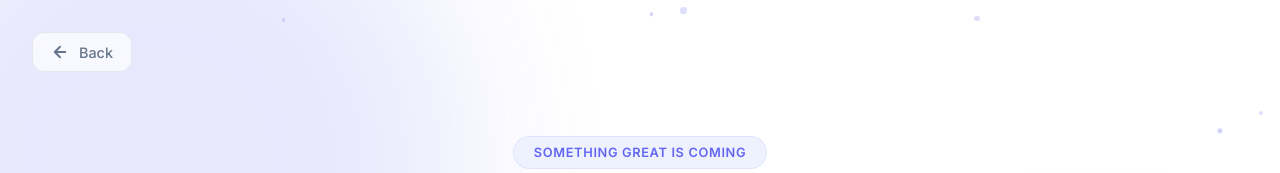
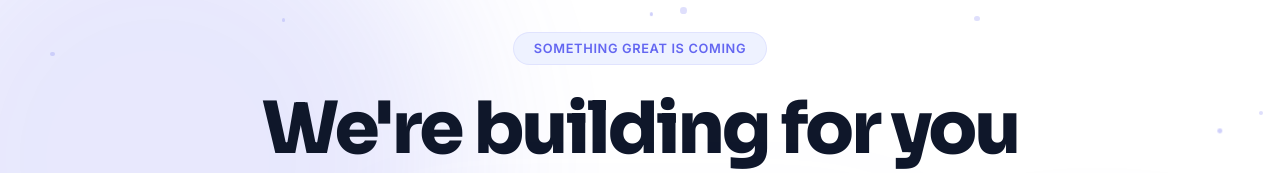
Before and after one commit to owsam22/under-construction-page, a plain HTML site: page index.html in a window 1280 px wide. Shown: the top 173 px of the page. Drawn offline with Linux system fonts and the light colour scheme.

Commit message:
back nutton removed

```diff
--- a/index.html
+++ b/index.html
@@ -97,44 +97,6 @@
             100% { transform: translate(100px, -100vh); opacity: 0; }
         }
 
-        /* --- NAVIGATION (Left) --- */
-        .nav-header {
-            width: 100%;
-            padding: 2rem;
-            display: flex;
-            justify-content: flex-start;
-            z-index: 100;
-            position: relative; /* Ensure z-index is effective */
-        }
-
-        .back-btn {
-            display: inline-flex;
-            align-items: center;
-            gap: 10px;
-            text-decoration: none;
-            color: var(--text-sub);
-            font-size: 0.9rem;
-            font-weight: 500;
-            padding: 10px 18px;
-            border-radius: 12px;
-            background: var(--glass);
-            backdrop-filter: blur(10px);
-            border: 1px solid var(--border);
-            transition: var(--transition);
-            cursor: pointer;
-        }
-
-        .back-btn:hover {
-            color: var(--primary);
-            border-color: var(--primary);
-            background: var(--primary-soft);
-            transform: translateX(4px);
-        }
-
-        .back-btn:active {
-            transform: scale(0.98);
-            background: var(--primary-soft);
-        }
 
         /* --- MAIN CONTENT --- */
         .page-wrapper {
@@ -280,7 +242,6 @@
         }
 
         @media (max-width: 600px) {
-            .nav-header { padding: 1.5rem; }
             .page-wrapper { padding: 2rem 1.5rem; }
             .footer-cta { width: 100%; justify-content: center; }
             .hero-image { max-height: 35vh; }
@@ -296,14 +257,7 @@
         <!-- Particles added via script -->
     </div>
 
-    <header class="nav-header">
-        <a href="https://github.com/owsam22" onclick="return handleBack(event)" class="back-btn" aria-label="Go back">
-            <svg width="18" height="18" viewBox="0 0 24 24" fill="none" stroke="currentColor" stroke-width="2.5" stroke-linecap="round" stroke-linejoin="round">
-                <path d="M19 12H5M12 19l-7-7 7-7"/>
-            </svg>
-            Back
-        </a>
-    </header>
+
 
     <main class="page-wrapper">
         <div class="status-badge" role="status">
@@ -359,28 +313,7 @@
       // Update year automatically
       document.getElementById('year').textContent = new Date().getFullYear();
 
-      // Robust Back Navigation
-      function handleBack(e) {
-        // Log to console for debugging (accessible via F12)
-        console.log('Back button clicked. Referrer:', document.referrer);
 
-        // 1. Prioritize going back to the referrer if it exists
-        if (document.referrer && document.referrer !== window.location.href) {
-          window.location.href = document.referrer;
-          if (e) e.preventDefault();
-          return false;
-        }
-
-        // 2. Try standard history behavior
-        if (window.history.length > 1) {
-          window.history.back();
-          if (e) e.preventDefault();
-          return false;
-        }
-
-        // 3. If no history or referrer, allow the default link (href="https://github.com/owsam22") to work
-        return true;
-      }
 
       // Create particles
       const container = document.getElementById('bg-container');
```
